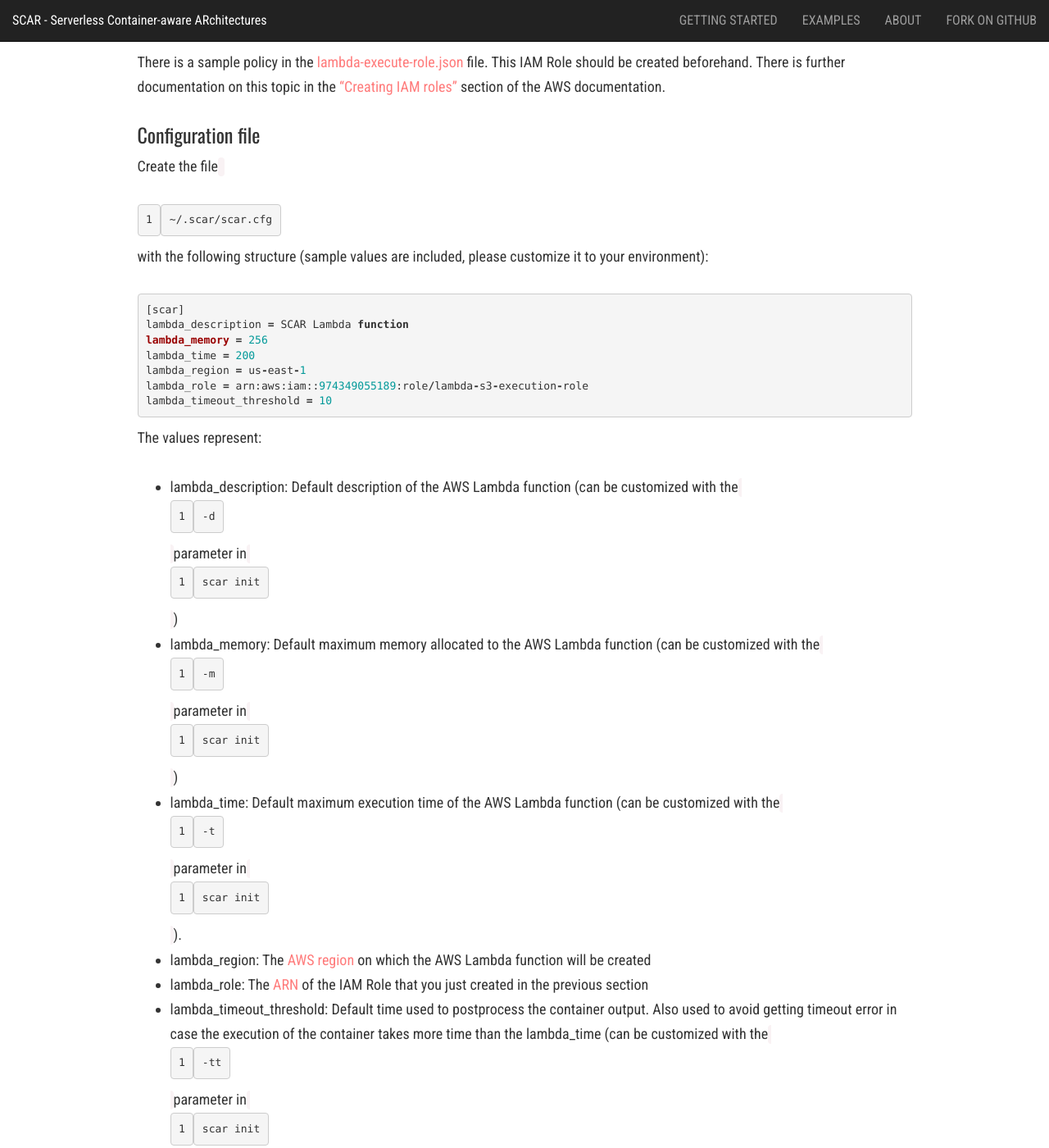
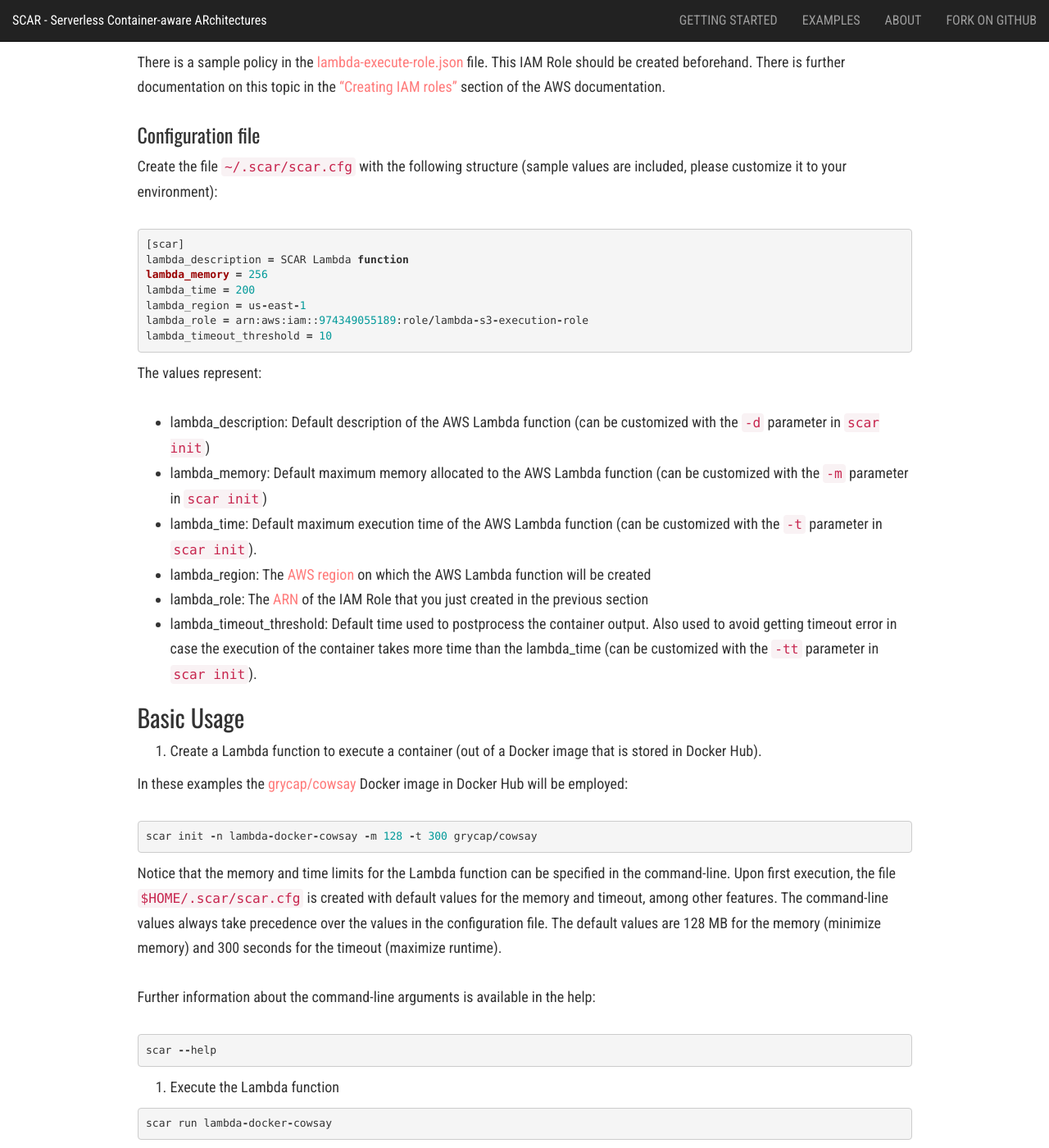
Before and after one commit to amcaar/try.github.io, a Jekyll site: the page built from _pages/installation.md, in a window 1280 px wide and 1400 px high, scrolled down 1190 px. Shown: the whole window at 82% size. Built offline with Jekyll 4.4.1, drawn with Linux system fonts in a browser that asks for light colours; nearby versions of some CDN libraries; some of the changed text lies outside the part shown.

Commit message:
Add <code> tag

````diff
--- a/_pages/installation.md
+++ b/_pages/installation.md
@@ -48,7 +48,7 @@ There is a sample policy in the [lambda-execute-role.json](docs/aws/lambda-execu
 
 ### Configuration file
 
-Create the file `~/.scar/scar.cfg` with the following structure (sample values are included, please customize it to your environment):
+Create the file <code>~/.scar/scar.cfg</code> with the following structure (sample values are included, please customize it to your environment):
 
 {% highlight javascript %}
 [scar]
@@ -62,12 +62,12 @@ lambda_timeout_threshold = 10
 
 The values represent:
 
-* lambda_description: Default description of the AWS Lambda function (can be customized with the `-d` parameter in `scar init`)
-* lambda_memory: Default maximum memory allocated to the AWS Lambda function (can be customized with the `-m` parameter in `scar init`)
-* lambda_time: Default maximum execution time of the AWS Lambda function (can be customized with the `-t` parameter in `scar init`).
+* lambda_description: Default description of the AWS Lambda function (can be customized with the <code>-d</code> parameter in <code>scar init</code>)
+* lambda_memory: Default maximum memory allocated to the AWS Lambda function (can be customized with the <code>-m</code> parameter in <code>scar init</code>)
+* lambda_time: Default maximum execution time of the AWS Lambda function (can be customized with the <code>-t</code> parameter in <code>scar init</code>).
 * lambda_region: The [AWS region](http://docs.aws.amazon.com/AWSEC2/latest/UserGuide/using-regions-availability-zones.html) on which the AWS Lambda function will be created
 * lambda_role: The [ARN](http://docs.aws.amazon.com/general/latest/gr/aws-arns-and-namespaces.html) of the IAM Role that you just created in the previous section
-* lambda_timeout_threshold: Default time used to postprocess the container output. Also used to avoid getting timeout error in case the execution of the container takes more time than the lambda_time (can be customized with the `-tt` parameter in `scar init`).
+* lambda_timeout_threshold: Default time used to postprocess the container output. Also used to avoid getting timeout error in case the execution of the container takes more time than the lambda_time (can be customized with the <code>-tt</code> parameter in <code>scar init</code>).
 
 ## Basic Usage
 
@@ -79,7 +79,7 @@ In these examples the [grycap/cowsay](https://hub.docker.com/r/grycap/cowsay/) D
 scar init -n lambda-docker-cowsay -m 128 -t 300 grycap/cowsay
 {% endhighlight %}
 
-Notice that the memory and time limits for the Lambda function can be specified in the command-line. Upon first execution, the file `$HOME/.scar/scar.cfg` is created with default values for the memory and timeout, among other features. The command-line values always take precedence over the values in the configuration file. The default values are 128 MB for the memory (minimize memory) and 300 seconds for the timeout (maximize runtime).
+Notice that the memory and time limits for the Lambda function can be specified in the command-line. Upon first execution, the file <code>$HOME/.scar/scar.cfg</code> is created with default values for the memory and timeout, among other features. The command-line values always take precedence over the values in the configuration file. The default values are 128 MB for the memory (minimize memory) and 300 seconds for the timeout (maximize runtime).
 
 Further information about the command-line arguments is available in the help:
 
@@ -93,11 +93,11 @@ scar --help
 scar run lambda-docker-cowsay
 {% endhighlight %}
 
-The first invocation to the Lambda function will pull the Docker image from Docker Hub so it will take considerably longer than the subsequent invocations, which will most certainly reuse the existing Docker image, stored in ```/tmp```.
+The first invocation to the Lambda function will pull the Docker image from Docker Hub so it will take considerably longer than the subsequent invocations, which will most certainly reuse the existing Docker image, stored in <code>/tmp</code>.
 
 3. Access the logs
 
-The logs are stored in CloudWatch with a default retention policy of 30 days.  The following command retrieves all the logs related to the Lambda function:
+The logs are stored in CloudWatch with a default retention policy of 30 days. The following command retrieves all the logs related to the Lambda function:
 
 {% highlight javascript %}
 scar log lambda-docker-cowsay
@@ -121,7 +121,7 @@ You can also specify the log stream name to retrieve the values related with the
 scar log lambda-docker-cowsay -ls 'log-stream-name' -ri request-id
 {% endhighlight %}
 
-All values are shown in the output when executing `scar log`. Do not forget to use the single quotes, as indicated in the example, to avoid unwanted shell expansions.
+All values are shown in the output when executing <code>scar log</code>. Do not forget to use the single quotes, as indicated in the example, to avoid unwanted shell expansions.
 
 4. Remove the Lambda function
 
@@ -170,10 +170,10 @@ scar run -e TEST1=45 -e TEST2=69 -s test/test-global-vars.sh lambda-docker-cowsa
 
 In particular, the following environment variables are automatically made available to the underlying Docker container:
 
-* `AWS_ACCESS_KEY_ID`
-* `AWS_SECRET_ACCESS_KEY`
-* `AWS_SESSION_TOKEN`
-* `AWS_SECURITY_TOKEN`
+* <code>AWS_ACCESS_KEY_ID</code>
+* <code>AWS_SECRET_ACCESS_KEY</code>
+* <code>AWS_SESSION_TOKEN</code>
+* <code>AWS_SECURITY_TOKEN</code>
 
 This allows a script running in the Docker container to access other AWS services. As an example, see how the AWS CLI is run on AWS Lambda in the [examples/aws-cli](examples/aws-cli) folder.
 
@@ -197,7 +197,7 @@ Note that since cowsay is a Perl script you will have to prepend it with the loc
 
 ### Obtaining a JSON Output
 
-For easier scripting, a JSON output can be obtained by including the `--json` or the `-v` (even more verbose output) flags.
+For easier scripting, a JSON output can be obtained by including the <code>--json</code> or the <code>-v</code> (even more verbose output) flags.
 
 {% highlight javascript %}
 scar run --json lambda-docker-cowsay
@@ -213,15 +213,15 @@ The following command:
 scar init -s user-defined-script.sh -n lambda-function-name -es bucket-name repo/image:latest
 {% endhighlight %}
 
-Creates a Lambda function to execute the shell-script `user-defined-script.sh` inside a Docker container created out of the `repo/image:latest` Docker image stored in Docker Hub.
+Creates a Lambda function to execute the shell-script <code>user-defined-script.sh</code> inside a Docker container created out of the <code>repo/image:latest</code> Docker image stored in Docker Hub.
 
 The following workflow summarises the programming model, which heavily uses the [convention over configuration](https://en.wikipedia.org/wiki/Convention_over_configuration) pattern:
 
-1. The Amazon S3 bucket `bucket-name` will be created if it does not exist, and the `input` and `output` folders inside.
-1. The Lambda function is triggered upon uploading a file into the `input` folder of the `bucket-name` bucket.
-1. The Lambda function retrieves the file from the Amazon S3 bucket and makes it available for the shell-script running inside the container in the `/tmp/$REQUEST_ID/input` folder. The `$SCAR_INPUT_FILE` environment variable will point to the location of the input file.
-1. The shell-script processes the input file and produces the output (either one or multiple files) in the folder `/tmp/$REQUEST_ID/output`.
-1. The output files are automatically uploaded by the Lambda function into the `output` folder of `bucket-name`.
+1. The Amazon S3 bucket <code>bucket-name</code> will be created if it does not exist, and the <code>input</code> and <code>output</code> folders inside.
+1. The Lambda function is triggered upon uploading a file into the <code>input</code> folder of the <code>bucket-name</code> bucket.
+1. The Lambda function retrieves the file from the Amazon S3 bucket and makes it available for the shell-script running inside the container in the <code>/tmp/$REQUEST_ID/input</code> folder. The <code>$SCAR_INPUT_FILE</code> environment variable will point to the location of the input file.
+1. The shell-script processes the input file and produces the output (either one or multiple files) in the folder <code>/tmp/$REQUEST_ID/output</code>.
+1. The output files are automatically uploaded by the Lambda function into the <code>output</code> folder of <code>bucket-name</code>.
 
 Many instances of the Lambda function may run concurrently and independently, depending on the files to be processed in the S3 bucket. Initial executions of the Lambda may require retrieving the Docker image from Docker Hub but this will be cached for subsequent invocations, thus speeding up the execution process.
 
@@ -238,26 +238,26 @@ After creating a function with the command:
 scar init -s user-defined-script.sh -n lambda-function-name repo/image:latest
 {% endhighlight %}
 
-You can activate the SCAR event launcher using the `run` command like this:
+You can activate the SCAR event launcher using the <code>run</code> command like this:
 
 
 {% highlight javascript %}
 scar run -es bucket-name lambda-function-name
 {% endhighlight %}
 
-This command lists the files in the `input` folder of the specified bucket and sends the required events (one per file) to the lambda function.
+This command lists the files in the <code>input</code> folder of the specified bucket and sends the required events (one per file) to the lambda function.
 
 The following workflow summarises the programming model, the differences with the main programming model are in bold:
 
-1. **The folder `input` inside the amazon S3 bucket `bucket-name` will be searched for files.**
-1. **The Lambda function is triggered once for each file found in the `input` folder. The first execution is of type `request-response` and the rest are `asynchronous`(this is done to ensure the caching and accelerate the execution).**
-1. The Lambda function retrieves the file from the Amazon S3 bucket and makes it available for the shell-script running inside the container in the `/tmp/$REQUEST_ID/input` folder. The `$SCAR_INPUT_FILE` environment variable will point to the location of the input file.
-1. The shell-script processes the input file and produces the output (either one or multiple files) in the folder `/tmp/$REQUEST_ID/output`.
-1. The output files are automatically uploaded by the Lambda function into the `output` folder of `bucket-name`.
+1. **The folder <code>input</code> inside the amazon S3 bucket <code>bucket-name</code> will be searched for files.**
+1. **The Lambda function is triggered once for each file found in the <code>input</code> folder. The first execution is of type <code>request-response</code> and the rest are <code>asynchronous</code>(this is done to ensure the caching and accelerate the execution).**
+1. The Lambda function retrieves the file from the Amazon S3 bucket and makes it available for the shell-script running inside the container in the <code>/tmp/$REQUEST_ID/input</code> folder. The <code>$SCAR_INPUT_FILE</code> environment variable will point to the location of the input file.
+1. The shell-script processes the input file and produces the output (either one or multiple files) in the folder <code>/tmp/$REQUEST_ID/output</code>.
+1. The output files are automatically uploaded by the Lambda function into the <code>output</code> folder of <code>bucket-name</code>.
 
 ## Local Testing of the Docker images via udocker
 
-You can test locally if the Docker image will be able to run in AWS Lambda by means of udocker (available in the `lambda` directory) and taking into account the following limitations:
+You can test locally if the Docker image will be able to run in AWS Lambda by means of udocker (available in the <code>lambda</code> directory) and taking into account the following limitations:
 
 * udocker cannot run on macOS. Use a Linux box instead.
 * Images based in Alpine will not work.
````
